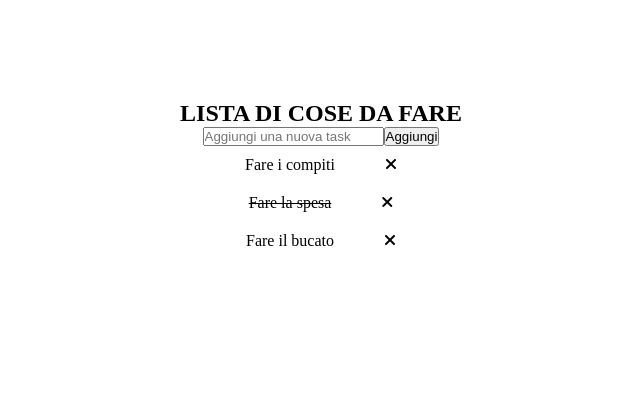
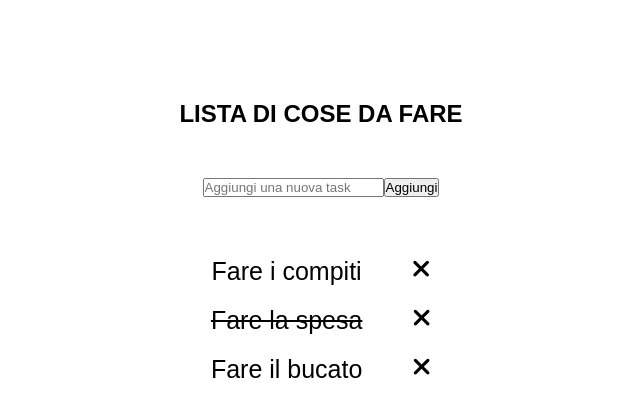
Before and after one commit to Gabrieleabu23/vue-todolist, a plain HTML site: page index.html in a window 1280 px wide. Shown: the whole page, without its empty margins (319-959 px from the left). Drawn offline with nearby package versions, Linux system fonts and the light colour scheme.

Commit message:
add & style: h2, input space and clean input after add task

```diff
--- a/css/style.css
+++ b/css/style.css
@@ -2,10 +2,16 @@
     box-sizing: border-box;
     padding: 0;
     margin: 0;
+    font-family: Arial, Helvetica, sans-serif;
+}
+.container h2,
+.container input {
+    margin-bottom: 50px;
 }
 li{
     list-style: none;
-    padding: 10px 0px
+    padding: 10px 0px;
+    font-size: 25px;
 }
 .container{
     width: 80%;
--- a/js/script.js
+++ b/js/script.js
@@ -24,8 +24,10 @@ createApp({
         DeleteTask(indice){
             this.todos.splice(indice, 1);
         },
+        // MILESTONE 3 ADD FROM INPUT A NEW TASK
         addTask(){
             this.todos.unshift({ text: this.text_campo});
+            this.text_campo='';
         }
     }
 }).mount('#app');
```
Also changed, not shown: index.html (+1 -0 lines).
